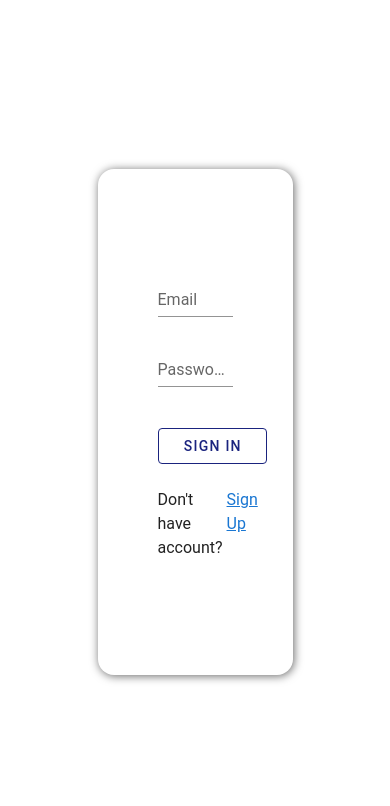
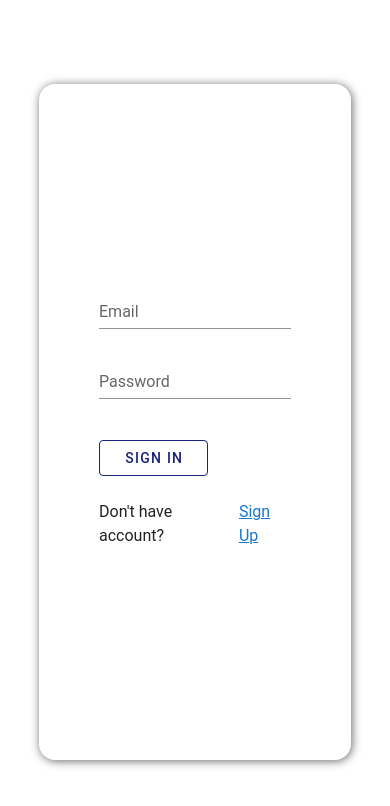
Before and after one commit to Nekrasov-A-A/firebase-form, a Vue app: page /signin in a window 390 px wide. Shown: the top 806 px of the page. Built offline with nearby package versions, Linux system fonts and the light colour scheme; the HTML template or start-up script is replaced by a standard one.

Commit message:
again style

```diff
--- a/src/layouts/FormLayout.vue
+++ b/src/layouts/FormLayout.vue
@@ -10,7 +10,7 @@
 
 <style scoped>
 .my-wrap {
-  height: 60vh !important;
+  height: 60vh;
   width: 50%;
   margin: 0 auto;
   padding: 60px;
@@ -20,4 +20,10 @@
   border-radius: 16px;
   box-shadow: 1px 1px 10px rgba(0, 0, 0, 0.6);
 }
+@media screen and (max-width: 1023px) {
+  .my-wrap {
+    height: 80vh;
+    width: 80vw;
+  }
+}
 </style>
```
